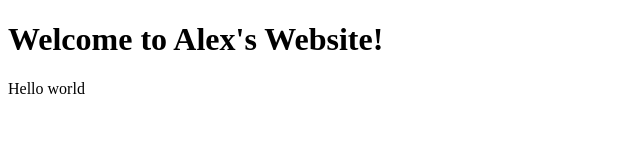
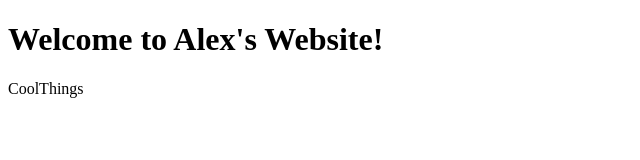
Before and after one commit to acline41/BriskUnknownMonad, a plain HTML site: page index.html in a window 1280 px wide. Shown: the full height of the page, 0-640 px from the left. Drawn offline with Linux system fonts and the light colour scheme.

Commit message:
Added cool things
lol

```diff
--- a/index.html
+++ b/index.html
@@ -12,7 +12,7 @@
 </head>
 
 <body>
-  Hello world
+  <p>CoolThings</p>
   <script src="script.js"></script>
 
   <!--
```
